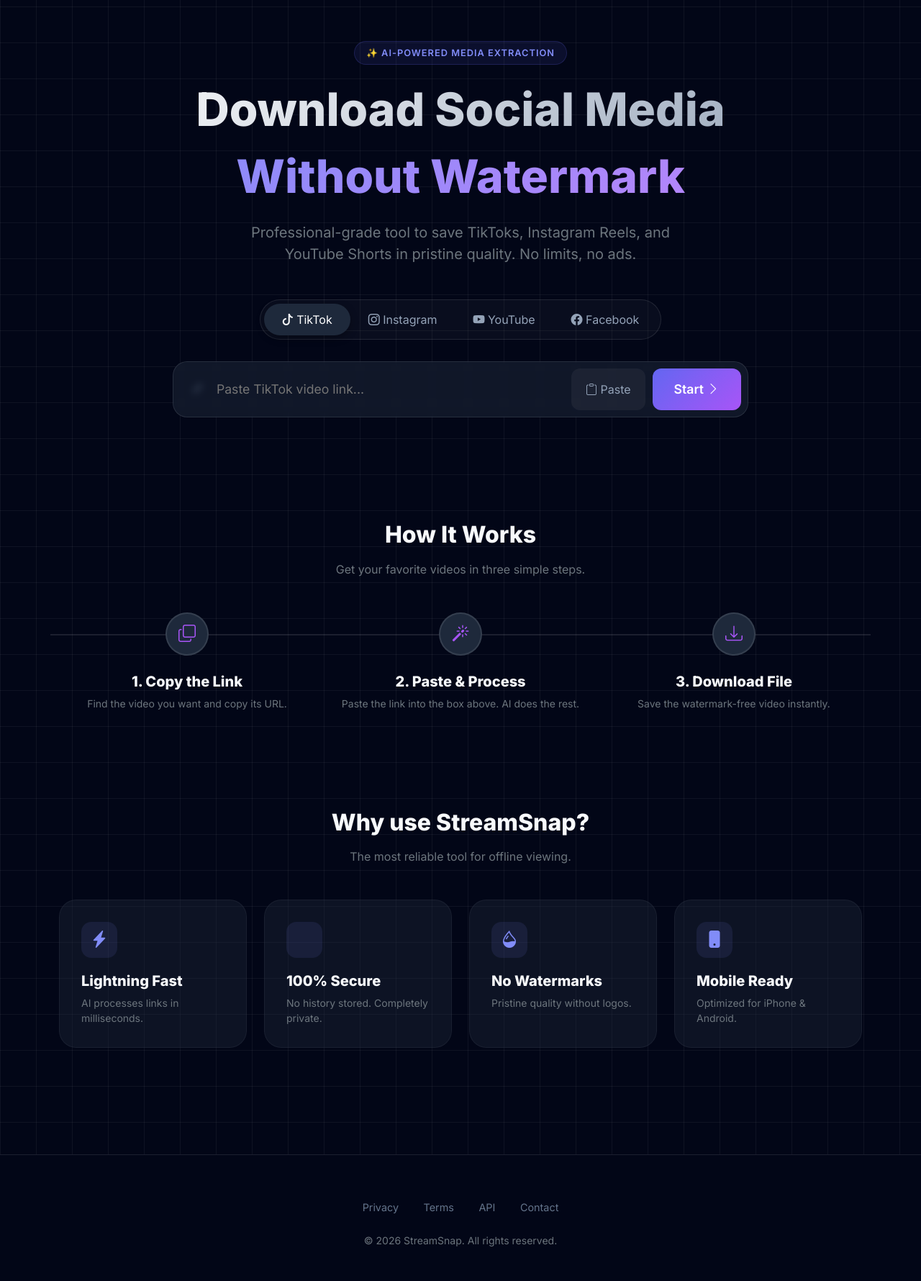
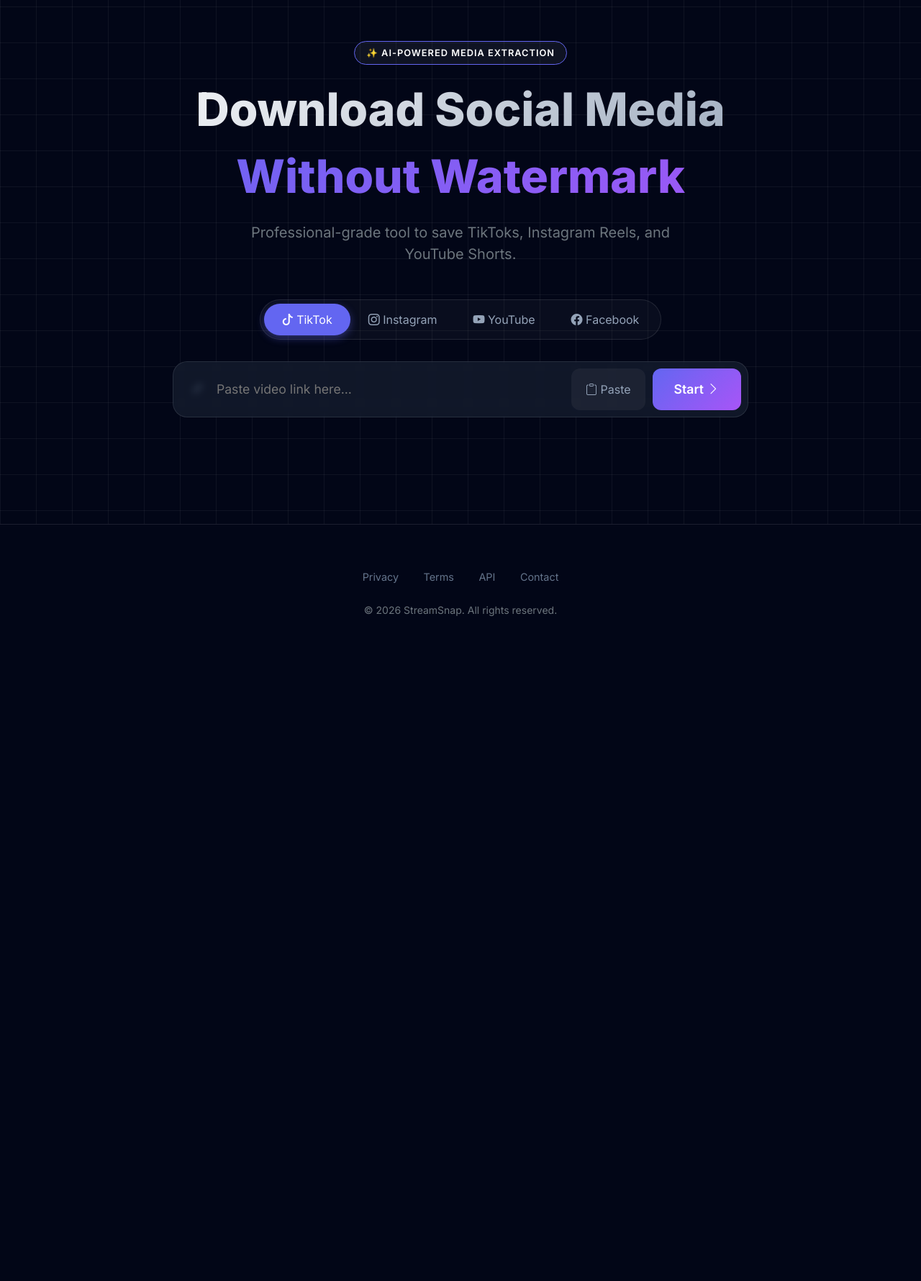
Before and after one commit to Arslan2116/streamsnap-backend, a Flask app: page / in a window 1280 px wide. Shown: the part 91-1871 px from the top of the page at 72% size. After the commit the page ends 947 px from the top, so only its background shows below. Run offline with Flask 3, Linux system fonts and the light colour scheme; some libraries are stand-ins or nearby versions.

Commit message:
Added dynamic color theme

```diff
--- a/templates/index.html
+++ b/templates/index.html
@@ -2,61 +2,84 @@
 
 {% block content %}
 <style>
+    /* --- DYNAMIC THEME VARIABLES --- */
+    :root {
+        --theme-color: #6366f1; /* Default Purple */
+        --theme-gradient: linear-gradient(135deg, #6366f1 0%, #a855f7 100%);
+        --theme-shadow: rgba(99, 102, 241, 0.4);
+    }
+
     /* --- HERO SECTION --- */
-    .hero-badge { background: rgba(99, 102, 241, 0.1); color: #818cf8; border: 1px solid rgba(99, 102, 241, 0.2); padding: 6px 16px; border-radius: 50px; font-size: 0.8rem; font-weight: 600; letter-spacing: 1px; }
+    .hero-badge {
+        background: rgba(255, 255, 255, 0.05);
+        color: white;
+        border: 1px solid var(--theme-color);
+        padding: 6px 16px; border-radius: 50px; font-size: 0.8rem; font-weight: 600; letter-spacing: 1px;
+        transition: 0.3s;
+    }
 
     .gradient-text { background: linear-gradient(135deg, #fff 0%, #94a3b8 100%); -webkit-background-clip: text; -webkit-text-fill-color: transparent; }
-    .gradient-highlight { background: linear-gradient(135deg, #818cf8 0%, #c084fc 100%); -webkit-background-clip: text; -webkit-text-fill-color: transparent; }
+
+    /* Ye text rang badlega jab link paste hoga */
+    .gradient-highlight {
+        background: var(--theme-gradient);
+        -webkit-background-clip: text;
+        -webkit-text-fill-color: transparent;
+        transition: 0.5s;
+    }
 
     /* --- TABS --- */
     .platform-tabs { display: inline-flex; background: rgba(255,255,255,0.03); padding: 5px; border-radius: 50px; border: 1px solid rgba(255,255,255,0.1); margin-bottom: 30px; }
     .tab-btn { background: transparent; border: none; color: #94a3b8; padding: 10px 25px; border-radius: 40px; font-weight: 500; transition: all 0.3s; }
-    .tab-btn.active { background: #1e293b; color: white; box-shadow: 0 4px 12px rgba(0,0,0,0.3); }
+
+    /* Active Tab Rang Badlega */
+    .tab-btn.active {
+        background: var(--theme-color);
+        color: white;
+        box-shadow: 0 4px 12px var(--theme-shadow);
+    }
     .tab-btn:hover { color: white; }
 
     /* --- INPUT BOX --- */
     .search-container { max-width: 800px; margin: 0 auto; position: relative; }
     .main-input { background: rgba(30, 41, 59, 0.5); border: 1px solid rgba(255,255,255,0.1); color: white; padding: 25px 180px 25px 60px; border-radius: 20px; width: 100%; font-size: 1.1rem; outline: none; transition: 0.3s; backdrop-filter: blur(5px); }
-    .main-input:focus { border-color: #818cf8; background: rgba(30, 41, 59, 0.8); box-shadow: 0 0 0 4px rgba(129, 140, 248, 0.1); }
+    .main-input:focus { border-color: var(--theme-color); background: rgba(30, 41, 59, 0.8); box-shadow: 0 0 0 4px rgba(255, 255, 255, 0.05); }
 
-    .input-icon { position: absolute; left: 25px; top: 50%; transform: translateY(-50%); color: #64748b; font-size: 1.2rem; }
+    .input-icon { position: absolute; left: 25px; top: 50%; transform: translateY(-50%); color: #64748b; font-size: 1.2rem; transition: 0.3s; }
 
     .action-group { position: absolute; right: 10px; top: 10px; bottom: 10px; display: flex; gap: 10px; }
     .btn-paste { background: rgba(255,255,255,0.05); color: #94a3b8; border: none; padding: 0 20px; border-radius: 12px; font-weight: 500; }
-    .btn-start { background: linear-gradient(135deg, #6366f1, #a855f7); color: white; border: none; padding: 0 30px; border-radius: 12px; font-weight: 600; font-size: 1.1rem; transition: 0.3s; }
-    .btn-start:hover { opacity: 0.9; transform: translateY(-1px); }
 
-    /* --- CARDS (Features & Steps) --- */
-    .feature-card { background: rgba(30, 41, 59, 0.4); border: 1px solid rgba(255,255,255,0.05); padding: 30px; border-radius: 24px; height: 100%; transition: 0.3s; }
-    .feature-card:hover { background: rgba(30, 41, 59, 0.6); transform: translateY(-5px); border-color: rgba(255,255,255,0.1); }
-    .icon-box { width: 50px; height: 50px; background: rgba(129, 140, 248, 0.1); color: #818cf8; border-radius: 14px; display: flex; align-items: center; justify-content: center; font-size: 1.5rem; margin-bottom: 20px; }
+    /* START BUTTON (Iska rang bhi auto change hoga) */
+    .btn-start {
+        background: var(--theme-gradient);
+        color: white; border: none; padding: 0 30px; border-radius: 12px; font-weight: 600; font-size: 1.1rem; transition: 0.3s;
+    }
+    .btn-start:hover { opacity: 0.9; transform: translateY(-1px); box-shadow: 0 0 15px var(--theme-shadow); }
 
-    .step-circle { width: 60px; height: 60px; background: #1e293b; border: 2px solid rgba(255,255,255,0.1); border-radius: 50%; display: flex; align-items: center; justify-content: center; font-size: 1.5rem; color: #a855f7; margin: 0 auto 20px; position: relative; z-index: 2; }
-    .step-line { position: absolute; top: 30px; left: 0; width: 100%; height: 2px; background: rgba(255,255,255,0.1); z-index: 1; display: none; }
-    @media(min-width: 768px) { .step-line { display: block; } }
-
-    /* Result Area */
+    /* --- Result Area --- */
     #result-area { display: none; max-width: 600px; margin: 40px auto; background: #1e293b; border-radius: 20px; overflow: hidden; border: 1px solid rgba(255,255,255,0.1); }
+    .dl-btn-dynamic { background: var(--theme-color); color: white; padding: 12px; border-radius: 8px; text-decoration: none; display: block; text-align: center; font-weight: bold; }
 </style>
 
 <div class="container text-center py-5">
-    <span class="hero-badge mb-4 d-inline-block">✨ AI-POWERED MEDIA EXTRACTION</span>
+    <span class="hero-badge mb-4 d-inline-block" id="status-badge">✨ AI-POWERED MEDIA EXTRACTION</span>
     <h1 class="display-3 fw-bold mb-3 gradient-text">Download Social Media</h1>
-    <h1 class="display-3 fw-bold mb-4 gradient-highlight">Without Watermark</h1>
+    <h1 class="display-3 fw-bold mb-4 gradient-highlight" id="brand-heading">Without Watermark</h1>
     <p class="text-secondary lead mb-5 mx-auto" style="max-width: 600px;">
-        Professional-grade tool to save TikToks, Instagram Reels, and YouTube Shorts in pristine quality. No limits, no ads.
+        Professional-grade tool to save TikToks, Instagram Reels, and YouTube Shorts.
     </p>
 
     <div class="platform-tabs">
-        <button class="tab-btn active" onclick="setPlatform('TikTok')"><i class="bi bi-tiktok"></i> TikTok</button>
-        <button class="tab-btn" onclick="setPlatform('Instagram')"><i class="bi bi-instagram"></i> Instagram</button>
-        <button class="tab-btn" onclick="setPlatform('YouTube')"><i class="bi bi-youtube"></i> YouTube</button>
-        <button class="tab-btn" onclick="setPlatform('Facebook')"><i class="bi bi-facebook"></i> Facebook</button>
+        <button class="tab-btn active" id="tab-tiktok" onclick="manualSelect('TikTok')"><i class="bi bi-tiktok"></i> TikTok</button>
+        <button class="tab-btn" id="tab-instagram" onclick="manualSelect('Instagram')"><i class="bi bi-instagram"></i> Instagram</button>
+        <button class="tab-btn" id="tab-youtube" onclick="manualSelect('YouTube')"><i class="bi bi-youtube"></i> YouTube</button>
+        <button class="tab-btn" id="tab-facebook" onclick="manualSelect('Facebook')"><i class="bi bi-facebook"></i> Facebook</button>
     </div>
 
     <div class="search-container">
-        <i class="bi bi-link-45deg input-icon"></i>
-        <input type="text" id="url-input" class="main-input" placeholder="Paste TikTok video link...">
+        <i class="bi bi-link-45deg input-icon" id="input-icon"></i>
+        <input type="text" id="url-input" class="main-input" placeholder="Paste video link here..." oninput="autoDetectPlatform()">
         <div class="action-group">
             <button class="btn-paste" onclick="pasteLink()"><i class="bi bi-clipboard"></i> Paste</button>
             <button class="btn-start" id="btn-action" onclick="downloadMedia()">Start <i class="bi bi-chevron-right"></i></button>
@@ -64,7 +87,7 @@
     </div>
 
     <div id="loading" class="mt-5" style="display: none;">
-        <div class="spinner-border text-primary" style="width: 3rem; height: 3rem;" role="status"></div>
+        <div class="spinner-border" style="color: var(--theme-color);" role="status"></div>
         <p class="text-secondary mt-3">Fetching video data...</p>
     </div>
 
@@ -73,96 +96,89 @@
         <div class="p-4 text-start">
             <h5 id="title" class="text-white mb-2 text-truncate">Video Title</h5>
             <p class="text-secondary small mb-4">Quality: HD • Source: <span id="source-tag">Unknown</span></p>
-            <a id="dl-link" href="#" class="btn btn-primary w-100 py-3 rounded-3 fw-bold">Download Video <i class="bi bi-download ms-2"></i></a>
-        </div>
-    </div>
-</div>
-
-<div id="how-it-works" class="container py-5 mt-5 position-relative">
-    <div class="text-center mb-5">
-        <h2 class="fw-bold mb-3">How It Works</h2>
-        <p class="text-secondary">Get your favorite videos in three simple steps.</p>
-    </div>
-
-    <div class="row text-center position-relative">
-        <div class="step-line"></div>
-        <div class="col-md-4 mb-4">
-            <div class="step-circle"><i class="bi bi-copy"></i></div>
-            <h5 class="fw-bold mt-4">1. Copy the Link</h5>
-            <p class="text-secondary small">Find the video you want and copy its URL.</p>
-        </div>
-        <div class="col-md-4 mb-4">
-            <div class="step-circle"><i class="bi bi-magic"></i></div>
-            <h5 class="fw-bold mt-4">2. Paste & Process</h5>
-            <p class="text-secondary small">Paste the link into the box above. AI does the rest.</p>
-        </div>
-        <div class="col-md-4 mb-4">
-            <div class="step-circle"><i class="bi bi-download"></i></div>
-            <h5 class="fw-bold mt-4">3. Download File</h5>
-            <p class="text-secondary small">Save the watermark-free video instantly.</p>
-        </div>
-    </div>
-</div>
-
-<div id="features" class="container py-5 mb-5">
-    <div class="text-center mb-5">
-        <h2 class="fw-bold mb-3">Why use StreamSnap?</h2>
-        <p class="text-secondary">The most reliable tool for offline viewing.</p>
-    </div>
-
-    <div class="row g-4">
-        <div class="col-md-3 col-6">
-            <div class="feature-card">
-                <div class="icon-box"><i class="bi bi-lightning-charge-fill"></i></div>
-                <h5 class="fw-bold mb-2">Lightning Fast</h5>
-                <p class="text-secondary small mb-0">AI processes links in milliseconds.</p>
-            </div>
-        </div>
-        <div class="col-md-3 col-6">
-            <div class="feature-card">
-                <div class="icon-box"><i class="bi bi-shield-check-fill"></i></div>
-                <h5 class="fw-bold mb-2">100% Secure</h5>
-                <p class="text-secondary small mb-0">No history stored. Completely private.</p>
-            </div>
-        </div>
-        <div class="col-md-3 col-6">
-            <div class="feature-card">
-                <div class="icon-box"><i class="bi bi-droplet-half"></i></div>
-                <h5 class="fw-bold mb-2">No Watermarks</h5>
-                <p class="text-secondary small mb-0">Pristine quality without logos.</p>
-            </div>
-        </div>
-        <div class="col-md-3 col-6">
-            <div class="feature-card">
-                <div class="icon-box"><i class="bi bi-phone-fill"></i></div>
-                <h5 class="fw-bold mb-2">Mobile Ready</h5>
-                <p class="text-secondary small mb-0">Optimized for iPhone & Android.</p>
-            </div>
+            <a id="dl-link" href="#" class="dl-btn-dynamic">Download Video <i class="bi bi-download ms-2"></i></a>
         </div>
     </div>
 </div>
 
 <script>
-    // Tab Switching Logic (Visual)
-    function setPlatform(platform) {
-        document.getElementById('url-input').placeholder = `Paste ${platform} video link...`;
+    // --- 1. CONFIGURATION (Colors Set karein) ---
+    const brands = {
+        'TikTok': {
+            color: '#ff0050', // TikTok Pink/Red
+            gradient: 'linear-gradient(135deg, #00f2ea 0%, #ff0050 100%)', // Neon Split
+            icon: 'bi-tiktok'
+        },
+        'Instagram': {
+            color: '#d62976',
+            gradient: 'linear-gradient(135deg, #f09433 0%, #e6683c 25%, #dc2743 50%, #cc2366 75%, #bc1888 100%)', // Insta Gradient
+            icon: 'bi-instagram'
+        },
+        'YouTube': {
+            color: '#ff0000',
+            gradient: 'linear-gradient(135deg, #ff0000 0%, #cc0000 100%)', // Pure Red
+            icon: 'bi-youtube'
+        },
+        'Facebook': {
+            color: '#1877f2',
+            gradient: 'linear-gradient(135deg, #1877f2 0%, #0c5dc7 100%)', // FB Blue
+            icon: 'bi-facebook'
+        },
+        'Default': {
+            color: '#6366f1',
+            gradient: 'linear-gradient(135deg, #6366f1 0%, #a855f7 100%)', // StreamSnap Purple
+            icon: 'bi-link-45deg'
+        }
+    };
 
-        // Buttons active state change
-        document.querySelectorAll('.tab-btn').forEach(btn => btn.classList.remove('active'));
-        event.target.closest('button').classList.add('active');
+    // --- 2. AUTO DETECT LOGIC ---
+    function autoDetectPlatform() {
+        const url = document.getElementById('url-input').value.toLowerCase();
+
+        if (url.includes('tiktok.com')) { applyTheme('TikTok'); }
+        else if (url.includes('instagram.com')) { applyTheme('Instagram'); }
+        else if (url.includes('youtube.com') || url.includes('youtu.be')) { applyTheme('YouTube'); }
+        else if (url.includes('facebook.com') || url.includes('fb.watch')) { applyTheme('Facebook'); }
+        else if (url === '') { applyTheme('Default'); }
     }
 
-    // Paste Button Logic
+    // --- 3. THEME CHANGER ---
+    function applyTheme(platform) {
+        const theme = brands[platform] || brands['Default'];
+
+        // CSS Variables Update (Magic Line)
+        const root = document.documentElement;
+        root.style.setProperty('--theme-color', theme.color);
+        root.style.setProperty('--theme-gradient', theme.gradient);
+        root.style.setProperty('--theme-shadow', theme.color + '66'); // Adding transparency
+
+        // Tabs Active State
+        document.querySelectorAll('.tab-btn').forEach(btn => btn.classList.remove('active'));
+        const activeTab = document.getElementById(`tab-${platform.toLowerCase()}`);
+        if(activeTab) activeTab.classList.add('active');
+
+        // Input Icon Change
+        const iconElement = document.getElementById('input-icon');
+        iconElement.className = `bi ${theme.icon} input-icon`;
+        iconElement.style.color = theme.color;
+    }
+
+    // Manual Click
+    function manualSelect(platform) {
+        applyTheme(platform);
+        document.getElementById('url-input').placeholder = `Paste ${platform} link...`;
+    }
+
+    // Paste & Auto Check
     async function pasteLink() {
         try {
             const text = await navigator.clipboard.readText();
             document.getElementById('url-input').value = text;
-        } catch (err) {
-            alert('Failed to read clipboard');
-        }
+            autoDetectPlatform(); // Paste ke foran baad check karo
+        } catch (err) { alert('Clipboard permission needed'); }
     }
 
-    // Download Logic (Backend Connect)
+    // Download Logic (Same as before)
     async function downloadMedia() {
         const input = document.getElementById('url-input');
         const btn = document.getElementById('btn-action');
@@ -171,7 +187,6 @@
 
         if (!input.value) { alert("Please paste a link!"); return; }
 
-        // UI Reset
         btn.disabled = true; btn.innerHTML = '<i class="bi bi-hourglass-split"></i>';
         loading.style.display = 'block'; result.style.display = 'none';
 
@@ -185,21 +200,18 @@
 
             loading.style.display = 'none'; btn.disabled = false; btn.innerHTML = 'Start <i class="bi bi-chevron-right"></i>';
 
-            if (data.error) { alert("Error: " + data.error); }
+            if (data.error) { alert(data.error); }
             else {
                 document.getElementById('thumb').src = data.thumbnail;
                 document.getElementById('title').innerText = data.title;
                 document.getElementById('source-tag').innerText = data.platform;
                 document.getElementById('dl-link').href = data.download_url;
                 result.style.display = 'block';
-                // Scroll to result
                 result.scrollIntoView({ behavior: 'smooth' });
             }
         } catch (e) {
-            alert("Error connecting to server");
-            loading.style.display = 'none';
-            btn.disabled = false;
-            btn.innerHTML = 'Start <i class="bi bi-chevron-right"></i>';
+            alert("Error");
+            loading.style.display = 'none'; btn.disabled = false; btn.innerHTML = 'Start';
         }
     }
 </script>
```
